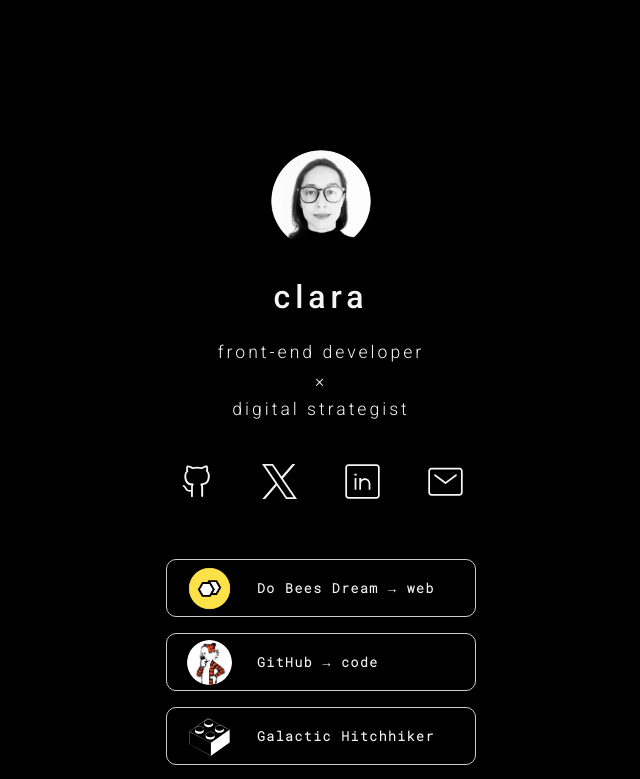
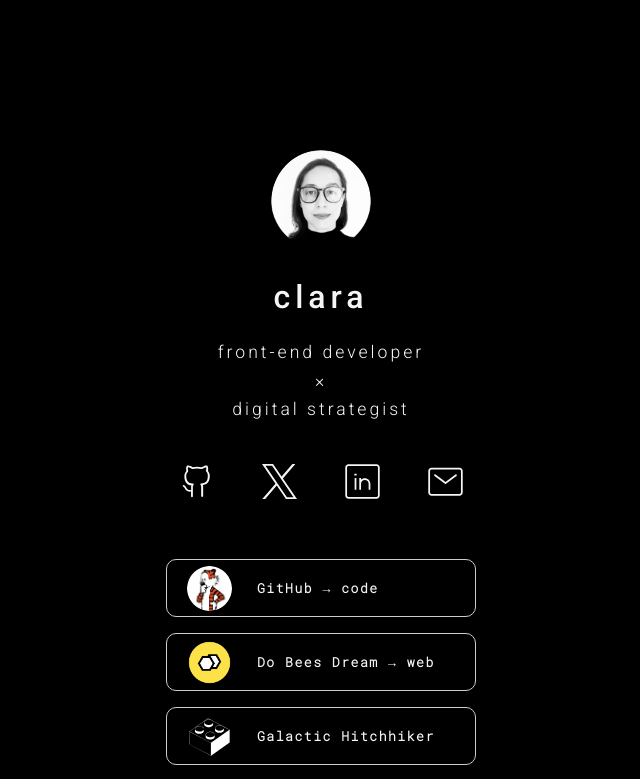
Before and after one commit to clasei/clara, a React (Create React App) app: page / in a window 1280 px wide. Shown: the top 779 px of the page, without its empty margins (319-959 px from the left). Built offline with nearby package versions, Linux system fonts and the light colour scheme.

Commit message:
GH moved to the top

```diff
--- a/src/components/ProjectLinks/ProjectLinks.js
+++ b/src/components/ProjectLinks/ProjectLinks.js
@@ -8,14 +8,14 @@ import Hobbes from '../../assets/images/cla-sei-hobbes.png';
 
 const projects = [
     {
+        name: "GitHub → code",
+        link: "https://github.com/clasei",
+        image: Hobbes
+    },
+    {
         name: "Do Bees Dream → web",
         link: "https://dobeesdream.com",
         image: dbdLogo
-    },
-    {
-        name: "GitHub → code",
-        link: "https://github.com/clasei",
-        image: Hobbes
     },
     {
         name: "Galactic Hitchhiker",
```
